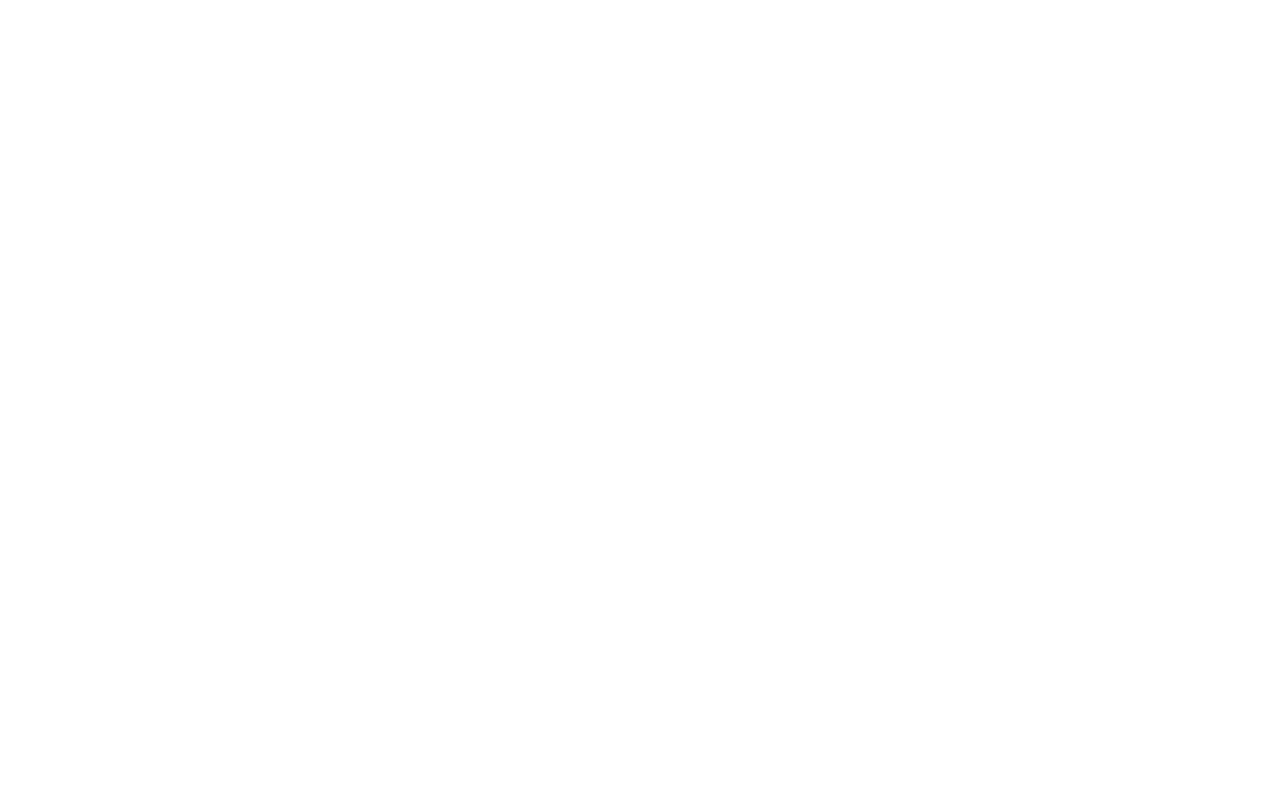
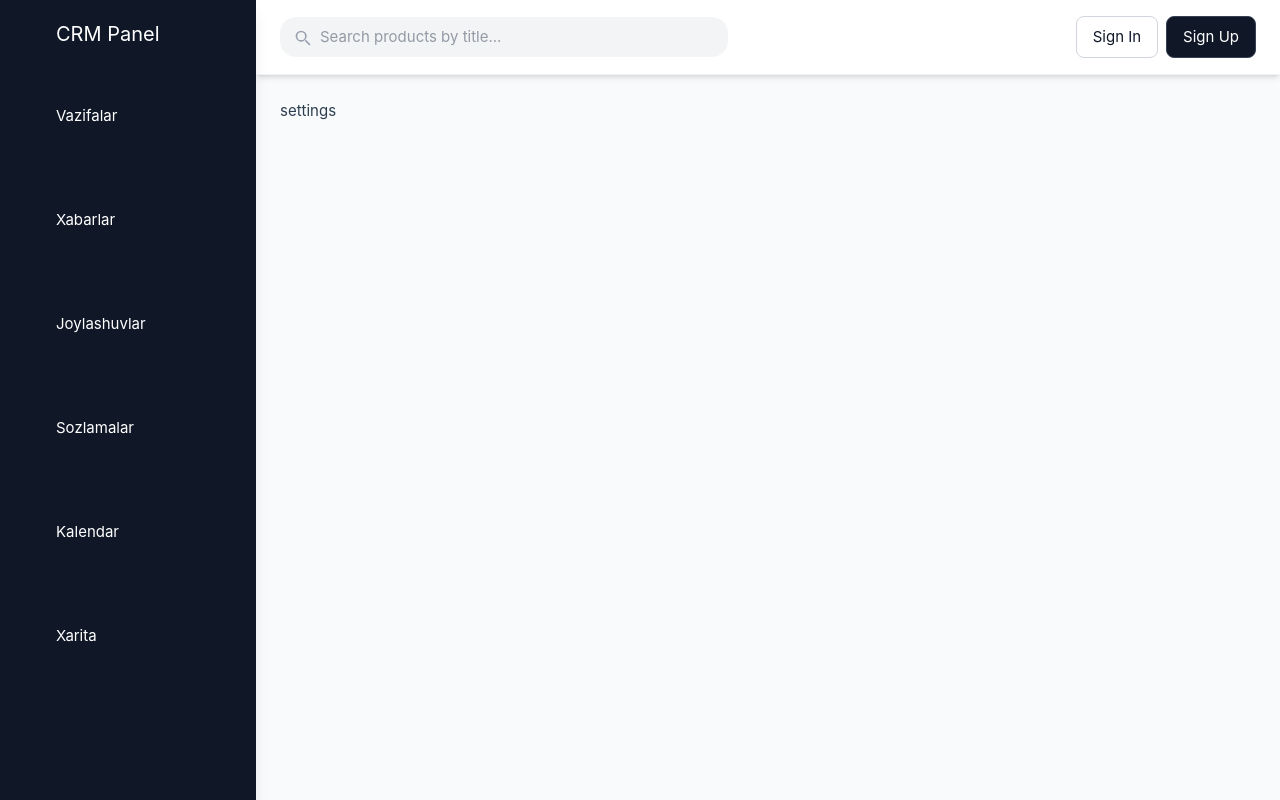
Before and after one commit to temmur/crm-front, a Vue app: page /settings in a window 1280 px wide. Before the commit this address had no page. Built offline with nearby package versions, Linux system fonts and the light colour scheme; the HTML template or start-up script is replaced by a standard one.

Commit message:
added PSettings

```diff
--- a/src/components/Sidebar.vue
+++ b/src/components/Sidebar.vue
@@ -51,7 +51,7 @@ const nav = ref([
   },
   {
     title: "Sozlamalar",
-    router: ''
+    router: 'settings'
   },
   {
     title: 'Kalendar',
--- a/src/router/index.js
+++ b/src/router/index.js
@@ -8,7 +8,8 @@ const routes = [
         component: LDefault,
         children: [
             { path: '', component: Dashboard },
-            {path: "news", component: ()=> import('@/views/PNews.vue'), name: 'News'}
+            {path: "news", component: ()=> import('@/views/PNews.vue'), name: 'News'},
+            {path: 'settings', component: ()=> import('@/views/PSettings.vue'), name:'Settings'}
         ]
     }
 ]
--- /dev/null
+++ b/src/views/PSettings.vue
@@ -0,0 +1,3 @@
+<template>
+  settings
+</template>
```
